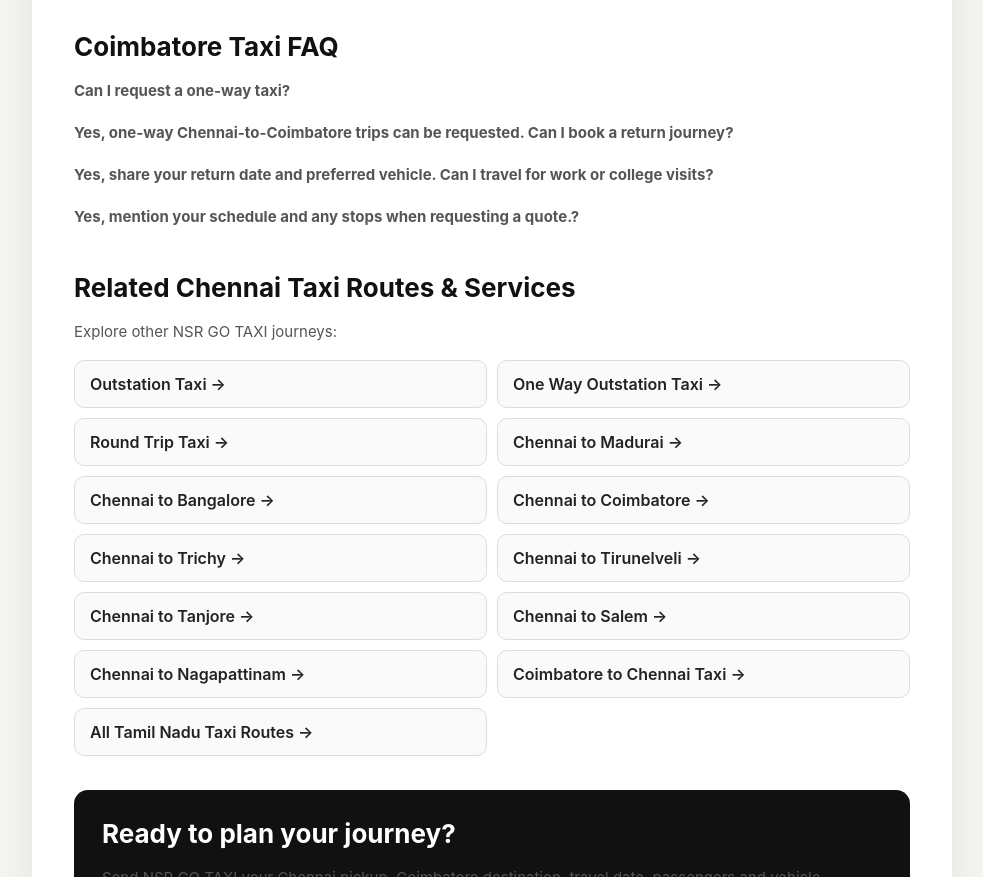
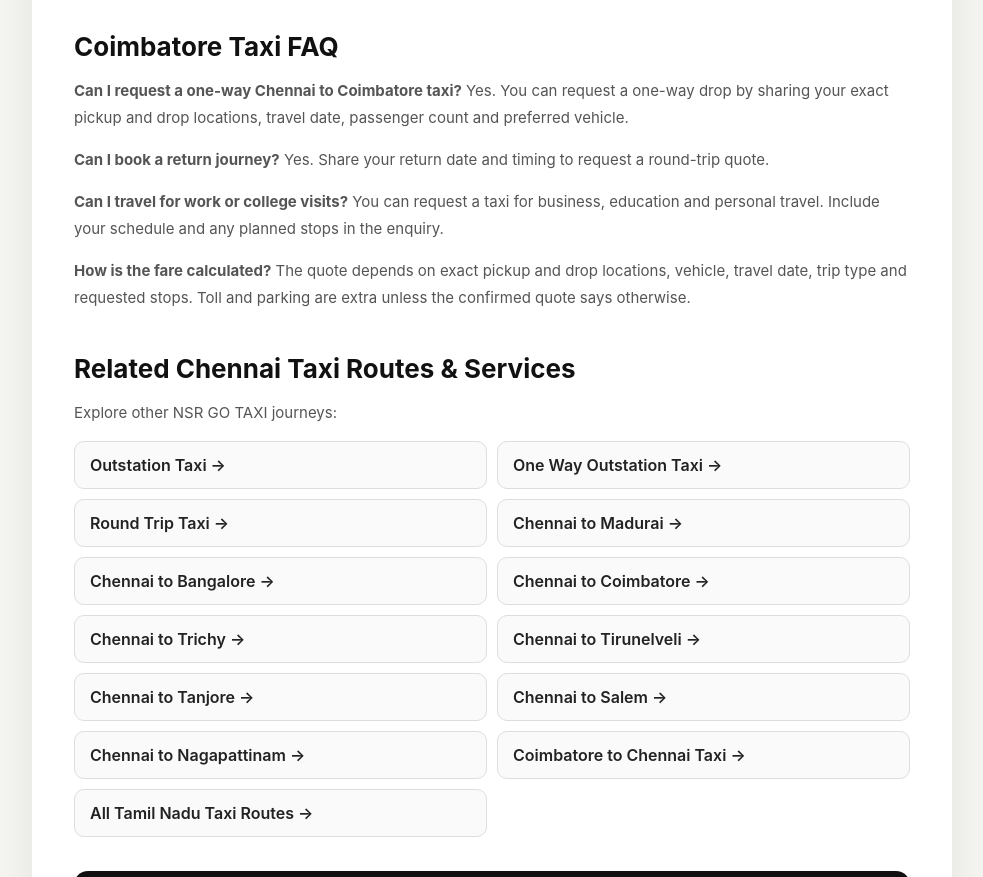
Before and after one commit to Muganth0/Nsr-go-taxi, a plain HTML site: page chennai-to-coimbatore-taxi.html in a window 1280 px wide. Shown: the part 1061-1938 px from the top of the page, without its empty margins (148-1131 px from the left). Drawn offline with Linux system fonts and the light colour scheme.

Commit message:
Fix Coimbatore taxi FAQ and structured data

```diff
--- a/chennai-to-coimbatore-taxi.html
+++ b/chennai-to-coimbatore-taxi.html
@@ -10,7 +10,7 @@
 <meta property="og:description" content="Request a private Chennai to Coimbatore taxi for business travel, family visits, education trips and one-way or return journeys."><meta property="og:url" content="https://nsr-go-taxi.vercel.app/chennai-to-coimbatore-taxi.html"><meta property="og:site_name" content="NSR GO TAXI">
 <link rel="stylesheet" href="styles.css"><link rel="stylesheet" href="seo-pages.css">
 <script type="application/ld+json">{"@context":"https://schema.org","@type":"TaxiService","name":"NSR GO TAXI","telephone":"+91-7010123465","url":"https://nsr-go-taxi.vercel.app/chennai-to-coimbatore-taxi.html","areaServed":[{"@type":"City","name":"Chennai"},{"@type":"City","name":"Coimbatore"}],"serviceType":"Outstation Taxi"}</script>
-<script type="application/ld+json">{"@context":"https://schema.org","@type":"FAQPage","mainEntity":[{"@type":"Question","name":"Can I request a one-way taxi?","acceptedAnswer":{"@type":"Answer","text":""}},{"@type":"Question","name":"Yes, one-way Chennai-to-Coimbatore trips can be requested. Can I book a return journey?","acceptedAnswer":{"@type":"Answer","text":""}},{"@type":"Question","name":"Yes, share your return date and preferred vehicle. Can I travel for work or college visits?","acceptedAnswer":{"@type":"Answer","text":""}},{"@type":"Question","name":"Yes, mention your schedule and any stops when requesting a quote.?","acceptedAnswer":{"@type":"Answer","text":""}}]}</script>
+<script type="application/ld+json">{"@context":"https://schema.org","@type":"FAQPage","mainEntity":[{"@type":"Question","name":"Can I request a one-way Chennai to Coimbatore taxi?","acceptedAnswer":{"@type":"Answer","text":"Yes. You can request a one-way drop by sharing your exact pickup and drop locations, travel date, passenger count and preferred vehicle."}},{"@type":"Question","name":"Can I book a return journey?","acceptedAnswer":{"@type":"Answer","text":"Yes. Share your return date and timing to request a round-trip quote."}},{"@type":"Question","name":"Can I travel for work or college visits?","acceptedAnswer":{"@type":"Answer","text":"You can request a taxi for business, education and personal travel. Include your schedule and any planned stops in the enquiry."}},{"@type":"Question","name":"How is the fare calculated?","acceptedAnswer":{"@type":"Answer","text":"The quote depends on exact pickup and drop locations, vehicle, travel date, trip type and requested stops. Toll and parking are extra unless the confirmed quote says otherwise."}}]}</script>
 </head>
 <body>
 <header class="header"><div class="header-inner"><a class="logo" href="index.html"><img src="assets/nsr-logo-header.png" alt="NSR GO TAXI"></a><nav><a href="index.html">Home</a><a href="outstation-taxi.html">Outstation</a><a href="day-booking.html">Day Booking</a><a href="index.html#fleet">Fleet</a><a href="index.html#contact">Contact</a></nav><div class="header-actions"><a class="call-box" href="tel:+917010123465"><span class="call-icon">☎</span><span><small>Call Us</small><strong>7010-123-465</strong></span></a><a class="book-top" href="index.html#book">BOOK NOW</a></div></div></header>
@@ -22,7 +22,7 @@
 <section><h2>One-Way or Round-Trip Taxi</h2><p>Choose a one-way drop if you are staying in Coimbatore, or request a round-trip quote with your intended return date. If you need multiple stops within the city, include them in the enquiry.</p></section>
 <section><h2>Vehicle and Luggage Requirements</h2><p>Choose from the available sedan, SUV, Innova and Innova Crysta options based on your passenger count and luggage. Tempo Traveller and other custom requirements are quoted separately, subject to availability.</p></section>
 <section><h2>What to Share for a Quote</h2><p>Send your Chennai pickup location, Coimbatore drop location, travel date and time, passenger count, luggage details, preferred vehicle and one-way or return requirement. Toll and parking are extra unless stated otherwise in the confirmed quote.</p></section>
-<section><h2>Coimbatore Taxi FAQ</h2><p><strong>Can I request a one-way taxi?</strong> </p><p><strong>Yes, one-way Chennai-to-Coimbatore trips can be requested. Can I book a return journey?</strong> </p><p><strong>Yes, share your return date and preferred vehicle. Can I travel for work or college visits?</strong> </p><p><strong>Yes, mention your schedule and any stops when requesting a quote.?</strong> </p></section>
+<section><h2>Coimbatore Taxi FAQ</h2><p><strong>Can I request a one-way Chennai to Coimbatore taxi?</strong> Yes. You can request a one-way drop by sharing your exact pickup and drop locations, travel date, passenger count and preferred vehicle.</p><p><strong>Can I book a return journey?</strong> Yes. Share your return date and timing to request a round-trip quote.</p><p><strong>Can I travel for work or college visits?</strong> You can request a taxi for business, education and personal travel. Include your schedule and any planned stops in the enquiry.</p><p><strong>How is the fare calculated?</strong> The quote depends on exact pickup and drop locations, vehicle, travel date, trip type and requested stops. Toll and parking are extra unless the confirmed quote says otherwise.</p></section>
 <section class="related-links"><h2>Related Chennai Taxi Routes &amp; Services</h2><p>Explore other NSR GO TAXI journeys:</p><div class="related-link-grid">
 <a href="outstation-taxi.html">Outstation Taxi →</a><a href="one-way-outstation-taxi.html">One Way Outstation Taxi →</a><a href="round-trip-taxi.html">Round Trip Taxi →</a><a href="chennai-to-madurai-taxi.html">Chennai to Madurai →</a><a href="chennai-to-bangalore-taxi.html">Chennai to Bangalore →</a><a href="chennai-to-coimbatore-taxi.html">Chennai to Coimbatore →</a><a href="chennai-to-trichy-taxi.html">Chennai to Trichy →</a><a href="chennai-to-tirunelveli-taxi.html">Chennai to Tirunelveli →</a><a href="chennai-to-tanjore-taxi.html">Chennai to Tanjore →</a><a href="chennai-to-salem-taxi.html">Chennai to Salem →</a><a href="chennai-to-nagapattinam-taxi.html">Chennai to Nagapattinam →</a>
 <a href="coimbatore-to-chennai-taxi.html">Coimbatore to Chennai Taxi →</a><a href="tamil-nadu-taxi-routes.html">All Tamil Nadu Taxi Routes →</a></div></section>
```
